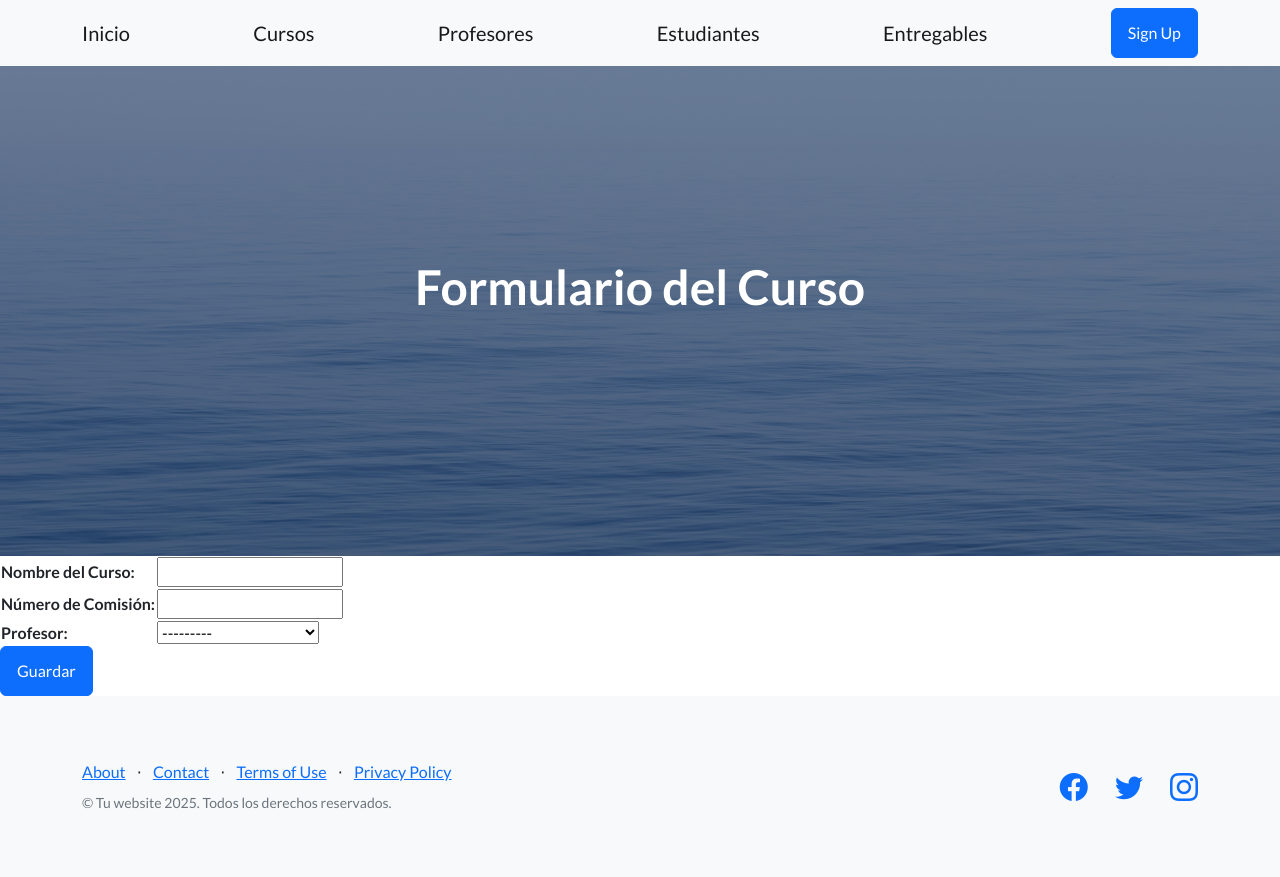
After one commit to NormanBeltran/coder87370, a Django app: page /cursoForm/ in a window 1280 px wide. The commit adds this page. Run offline with Django 5.2, Linux system fonts and the light colour scheme; data comes from the database, SQL or seed files in the repository; both versions use the stored data as it was after the commit; some libraries are stand-ins or nearby versions.

Commit message:
Clase 15

```diff
--- a/academia/entidades/admin.py
+++ b/academia/entidades/admin.py
@@ -3,7 +3,7 @@ from .models import *
 # Register your models here.
 
 class CursoAdmin(admin.ModelAdmin):
-    list_display = ("nombre", "comision")
+    list_display = ("nombre", "comision", "profesor")
     list_filter = ("comision",)
 
 class ProfesorAdmin(admin.ModelAdmin):
--- /dev/null
+++ b/academia/entidades/forms.py
@@ -0,0 +1,13 @@
+from django import forms
+from .models import *
+
+class CursoForm(forms.Form):
+    nombre = forms.CharField(max_length=100, label="Nombre del Curso")
+    comision = forms.IntegerField(label="Número de Comisión", required=True)
+    profesor = forms.ModelChoiceField(queryset=Profesor.objects.all(), label="Profesor", required=False)
+
+class ProfesorForm(forms.Form):
+    nombre = forms.CharField(max_length=60, label="Nombre")
+    apellido = forms.CharField(max_length=60, label="Apellido")
+    email = forms.EmailField(label="Email")
+    profesion = forms.CharField(max_length=50, label="Profesión")
--- a/academia/entidades/models.py
+++ b/academia/entidades/models.py
@@ -4,6 +4,7 @@ from django.db import models
 class Curso(models.Model):
     nombre = models.CharField(max_length=50)
     comision = models.IntegerField()
+    profesor = models.ForeignKey('Profesor', on_delete=models.CASCADE, null=True, blank=True)
 
     def __str__(self):
         return f"{self.nombre}"
@@ -25,6 +26,7 @@ class Profesor(models.Model):
     class Meta:
         verbose_name = "Profesor"
         verbose_name_plural = "Profesores"
+        ordering = ["apellido", "-nombre"]
 
     def __str__(self):
         return f"{self.nombre} {self.apellido}"
--- /dev/null
+++ b/academia/entidades/templates/entidades/cursoForm.html
@@ -0,0 +1,18 @@
+{% extends 'entidades/index.html' %}
+
+
+{% block titulo %}
+    <h1 class="mb-5">Formulario del Curso</h1>
+{% endblock titulo %}
+
+
+{% block contenido %}
+
+    <form method="post">
+        {% csrf_token %}
+        <table>
+            {{ form.as_table }}
+        </table>
+        <input type="submit" class="btn btn-primary" value="Guardar"></input>
+    </form>
+{% endblock contenido %}
--- a/academia/entidades/templates/entidades/index.html
+++ b/academia/entidades/templates/entidades/index.html
@@ -15,6 +15,8 @@
         <link href="https://fonts.googleapis.com/css?family=Lato:300,400,700,300italic,400italic,700italic" rel="stylesheet" type="text/css" />
         <!-- Core theme CSS (includes Bootstrap)-->
         <link href="{% static 'css/styles.css' %}" rel="stylesheet" />
+        <!-- Font Awesome-->
+        <link rel="stylesheet" href="https://cdnjs.cloudflare.com/ajax/libs/font-awesome/6.4.0/css/all.min.css">
     </head>
     <body>
         <!-- Navigation-->
--- a/academia/entidades/urls.py
+++ b/academia/entidades/urls.py
@@ -4,8 +4,17 @@ from .views import *
 
 urlpatterns = [
     path("", home, name="home"),
+
     path("cursos/", cursos, name="cursos"),
+    path("cursoForm/", cursoForm, name="cursoForm"),
+    path("cursoUpdate/<id>/", cursoUpdate, name="cursoUpdate"),
+    path("cursoDelete/<id>/", cursoDelete, name="cursoDelete"),
+
     path("profesores/", profesores, name="profesores"),
+    path("profesorForm/", profesorForm, name="profesorForm"),
+    path("profesorUpdate/<id>/", profesorUpdate, name="profesorUpdate"),
+    path("profesorDelete/<id>/", profesorDelete, name="profesorDelete"),
+
     path("estudiantes/", estudiantes, name="estudiantes"),
     path("entregables/", entregables, name="entregables"),
 ]
--- a/academia/entidades/views.py
+++ b/academia/entidades/views.py
@@ -1,5 +1,6 @@
 from django.shortcuts import render
 from .models import *
+from .forms import *
 
 # Create your views here.
 def home(request):
@@ -20,3 +21,96 @@ def estudiantes(request):
 def entregables(request):
     contexto = {"entregables": Entregable.objects.all()}
     return render(request, "entidades/entregables.html", contexto)
+
+def cursoForm(request):
+    if request.method == "POST":
+        miFormulario = CursoForm(request.POST) # Aqui me llega toda la informacion del formulario
+        if miFormulario.is_valid():
+            curso_nombre = miFormulario.cleaned_data.get("nombre")
+            curso_comision = miFormulario.cleaned_data.get("comision")
+            curso_profesor = miFormulario.cleaned_data.get("profesor")
+            curso = Curso(nombre=curso_nombre, comision=curso_comision, profesor=curso_profesor)
+            curso.save()
+            contexto = {"cursos": Curso.objects.all()}
+            return render(request, "entidades/cursos.html", contexto)
+    else:
+        # Es la primer vez que se ingresa al formulario
+        # Se crea un formulario vacío
+        miFormulario = CursoForm()
+
+    contexto = { "form": miFormulario}
+    return render(request, "entidades/cursoForm.html", contexto)
+
+def cursoUpdate(request, id):
+    curso = Curso.objects.get(id=id)
+
+    if request.method == "POST":
+        miFormulario = CursoForm(request.POST) # Aqui me llega toda la informacion del formulario
+        if miFormulario.is_valid():
+            curso.nombre = miFormulario.cleaned_data.get("nombre")
+            curso.comision = miFormulario.cleaned_data.get("comision")
+            curso.profesor = miFormulario.cleaned_data.get("profesor")
+            curso.save()
+            contexto = {"cursos": Curso.objects.all()}
+            return render(request, "entidades/cursos.html", contexto)
+    else:
+        # Es la primer vez que se ingresa al formulario
+        # Se crea un formulario vacío
+        miFormulario = CursoForm(initial={"nombre": curso.nombre, "comision": curso.comision})
+
+    contexto = { "form": miFormulario}
+    return render(request, "entidades/cursoForm.html", contexto)
+
+def cursoDelete(request, id):
+    curso = Curso.objects.get(id=id)
+    curso.delete()
+    contexto = {"cursos": Curso.objects.all()}
+    return render(request, "entidades/cursos.html", contexto)
+
+# Profesores
+def profesorForm(request):
+    if request.method == "POST":
+        miFormulario = ProfesorForm(request.POST) # Aqui me llega toda la informacion del formulario
+        if miFormulario.is_valid():
+            profesor_nombre = miFormulario.cleaned_data.get("nombre")
+            profesor_apellido = miFormulario.cleaned_data.get("apellido")
+            profesor_email = miFormulario.cleaned_data.get("email")
+            profesor_profesion = miFormulario.cleaned_data.get("profesion")
+            profesor = Profesor(nombre=profesor_nombre, apellido=profesor_apellido, email=profesor_email, profesion=profesor_profesion)
+            profesor.save()
+            contexto = {"profesores": Profesor.objects.all()}
+            return render(request, "entidades/profesores.html", contexto)
+    else:
+        # Es la primer vez que se ingresa al formulario
+        # Se crea un formulario vacío
+        miFormulario = ProfesorForm()
+
+    contexto = { "form": miFormulario}
+    return render(request, "entidades/profesorForm.html", contexto)
+
+def profesorUpdate(request, id):
+    profesor = Profesor.objects.get(id=id)
+
+    if request.method == "POST":
+        miFormulario = ProfesorForm(request.POST) # Aqui me llega toda la informacion del formulario
+        if miFormulario.is_valid():
+            profesor.nombre = miFormulario.cleaned_data.get("nombre")
+            profesor.apellido = miFormulario.cleaned_data.get("apellido")
+            profesor.email = miFormulario.cleaned_data.get("email")
+            profesor.profesion = miFormulario.cleaned_data.get("profesion")
+            profesor.save()
+            contexto = {"profesores": Profesor.objects.all()}
+            return render(request, "entidades/profesores.html", contexto)
+    else:
+        # Es la primer vez que se ingresa al formulario
+        # Se crea un formulario vacío
+        miFormulario = ProfesorForm(initial={"nombre": profesor.nombre, "apellido": profesor.apellido, "email": profesor.email, "profesion": profesor.profesion})
+
+    contexto = { "form": miFormulario}
+    return render(request, "entidades/profesorForm.html", contexto)
+
+def profesorDelete(request, id):
+    profesor = Profesor.objects.get(id=id)
+    profesor.delete()
+    contexto = {"profesores": Profesor.objects.all()}
+    return render(request, "entidades/profesores.html", contexto)
```
Also changed, not shown: academia/entidades/templates/entidades/cursos.html (+32 -2 lines), academia/entidades/templates/entidades/profesorForm.html (added, +18 -0 lines), academia/entidades/templates/entidades/profesores.html (+50 -0 lines), academia/curso.db, academia/entidades/migrations/0002_alter_profesor_options_curso_profesor.py (added).
